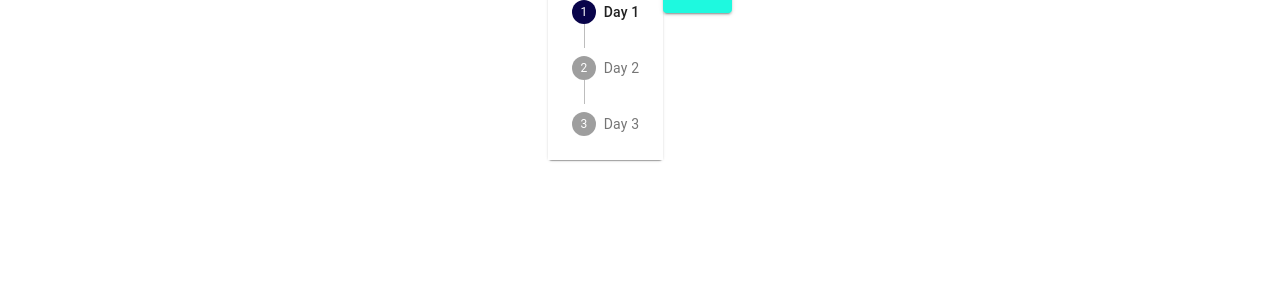
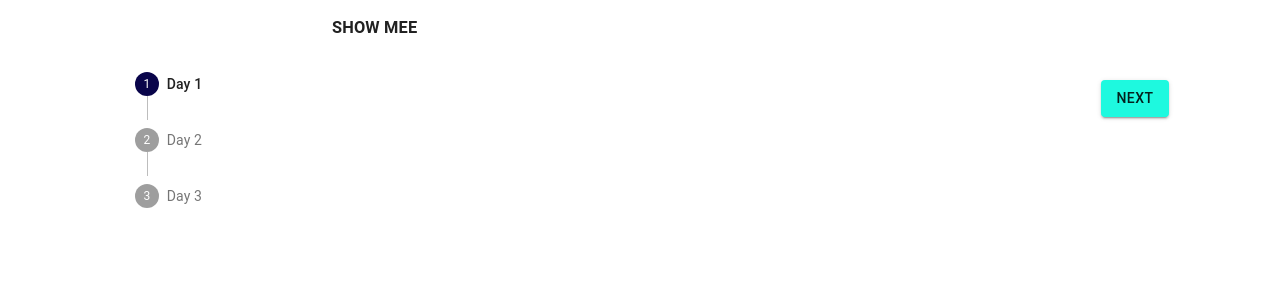
Before and after one commit to pr1m0x-challenges/planetly, a React (Create React App) app: page / in a window 1280 px wide. Shown: the top 300 px of the page. Built offline with nearby package versions, Linux system fonts and the light colour scheme.

Commit message:
added classes and rearranged elements

```diff
--- a/src/Components/MultiStepForm/MultiStepForm.tsx
+++ b/src/Components/MultiStepForm/MultiStepForm.tsx
@@ -1,10 +1,14 @@
 import { useState } from 'react';
 import { Grid, Paper, Stepper, Step, StepLabel, Button } from '@material-ui/core';
 import CssBaseline from '@material-ui/core/CssBaseline';
+import { FormStyles } from '../../styles/FormStyles';
 
+const useStyles = FormStyles();
 const steps = ['Day 1', 'Day 2', 'Day 3'];
 
 export default function MultiStepForm() {
+  const classes = useStyles();
+
   const [activeStep, setActiveStep] = useState<number>(0);
   const [formData, setFormData] = useState<object>({});
   const [errors, setErrors] = useState<object>({});
@@ -22,12 +26,13 @@ export default function MultiStepForm() {
     <>
       <CssBaseline />
 
-      <main>
+      <main className={classes.layout}>
         <Grid container direction="row" spacing={6} style={{ justifyContent: 'center' }}>
           {activeStep !== steps.length ? (
             <>
-              <Paper>
-                <Stepper activeStep={activeStep} orientation="vertical">
+              <Grid item md={12} lg={2}>
+                <Paper className={classes.paper}>
+                  <Stepper activeStep={activeStep} className={classes.stepper} orientation="vertical">
                     {steps.map((label) => (
                       <Step key={label}>
                         <StepLabel>{label}</StepLabel>
@@ -35,15 +40,23 @@ export default function MultiStepForm() {
                     ))}
                   </Stepper>
                 </Paper>
-              <div>
-                {activeStep !== 0 && <Button onClick={handleBack}>Back</Button>}
-                <Button variant="contained" color="secondary" onClick={handleNext}>
+              </Grid>
+              <Grid item md={12} lg={8}>
+                <h3>SHOW MEE</h3>
+                <div className={classes.buttons}>
+                  {activeStep !== 0 && (
+                    <Button onClick={handleBack} className={classes.backButton}>
+                      Back
+                    </Button>
+                  )}
+                  <Button variant="contained" color="secondary" onClick={handleNext} className={classes.nextButton}>
                     {activeStep === steps.length - 1 ? 'Submit' : 'Next'}
                   </Button>
                 </div>
+              </Grid>
             </>
           ) : (
-            <h1>Hide Stepper</h1>
+            <h1>Hide Stepper + Finish Page</h1>
           )}
         </Grid>
       </main>
--- /dev/null
+++ b/src/styles/FormStyles.ts
@@ -0,0 +1,41 @@
+import { makeStyles } from '@material-ui/core/styles';
+
+export const FormStyles = () => {
+  return makeStyles((theme) => ({
+    layout: {
+      width: '100%',
+      display: 'flex',
+    },
+    paper: {
+      marginTop: theme.spacing(3),
+      marginBottom: theme.spacing(3),
+      padding: theme.spacing(2),
+      boxShadow: 'none',
+      [theme.breakpoints.up(600 + theme.spacing(3) * 2)]: {
+        marginBottom: theme.spacing(6),
+        padding: theme.spacing(3),
+      },
+    },
+    stepper: {
+      padding: theme.spacing(3, 0, 5),
+    },
+    buttons: {
+      display: 'flex',
+      justifyContent: 'flex-end',
+    },
+    nextButton: {
+      marginTop: theme.spacing(3),
+      marginLeft: theme.spacing(1),
+    },
+    backButton: {
+      marginTop: theme.spacing(3),
+      marginLeft: theme.spacing(1),
+      backgroundColor: '#fff',
+      '&:hover': { backgroundColor: 'rgba(255, 255, 255, 0.7)' },
+    },
+    noShadow: {
+      boxShadow: 'none',
+      border: 'none',
+    },
+  }));
+};
```
Lines whose indentation alone changed are shown as unchanged.
